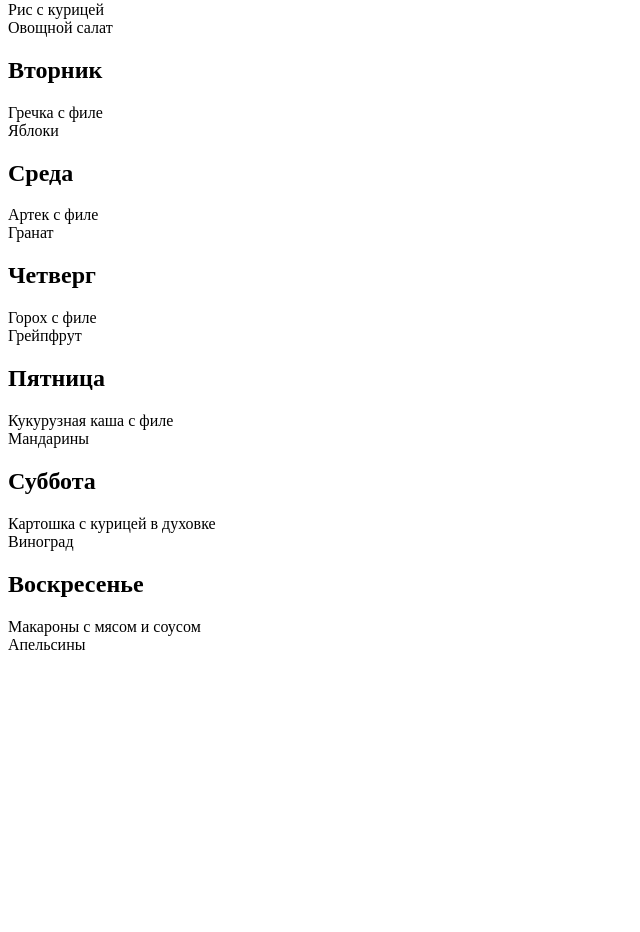
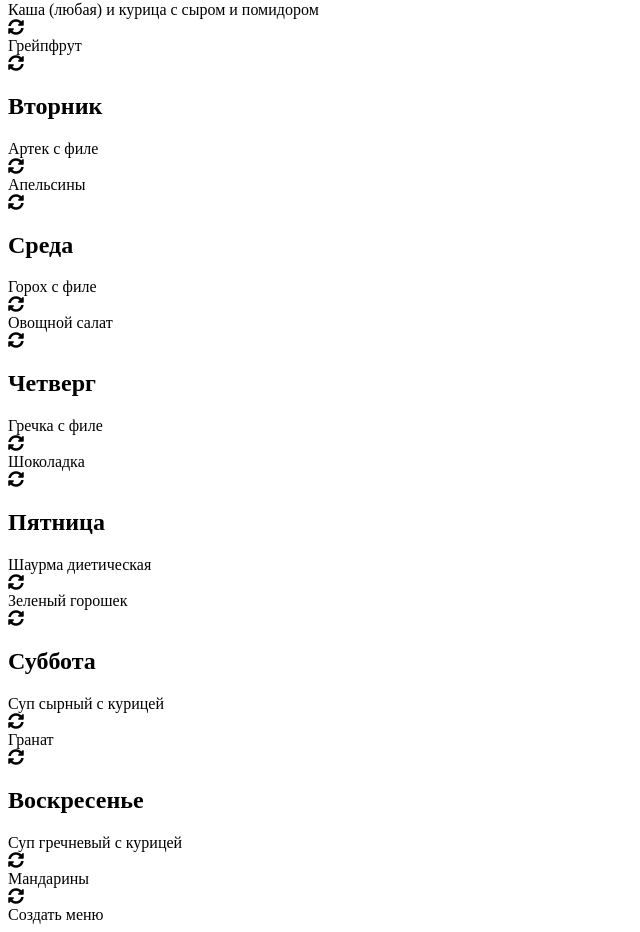
Before and after one commit to nicktorn89/menu-builder-app, a React (Create React App) app: page / in a window 1280 px wide. Shown: the part 66-998 px from the top of the page, without its empty margins (0-640 px from the left). Before the commit the page ends 800 px from the top, so only its background shows below. Built offline with nearby package versions, Linux system fonts and the light colour scheme.

Commit message:
Add basic functions, such as shuffle arrays, changing view after click on the Make menu button

```diff
--- a/public/index.html
+++ b/public/index.html
@@ -1,15 +1,19 @@
 <!DOCTYPE html>
 <html lang="en">
+
 <head>
   <meta charset="utf-8" />
-    <meta
-      name="viewport"
-      content="width=device-width, initial-scale=1, shrink-to-fit=no"
-    />
+  <meta name="viewport" content="width=device-width, initial-scale=1, shrink-to-fit=no" />
   <title>React App</title>
+
+  <link href="https://fonts.googleapis.com/css?family=Didact+Gothic|Pacifico" rel="stylesheet">
+  <link rel="stylesheet" href="https://use.fontawesome.com/releases/v5.3.1/css/all.css" integrity="sha384-mzrmE5qonljUremFsqc01SB46JvROS7bZs3IO2EmfFsd15uHvIt+Y8vEf7N7fWAU"
+    crossorigin="anonymous">
 </head>
+
 <body>
   <noscript>You need to enable JavaScript to run this app.</noscript>
   <div id="root"></div>
 </body>
+
 </html>
--- a/src/App.js
+++ b/src/App.js
@@ -1,5 +1,6 @@
 import React, { Component } from 'react';
 import Day from './Day';
+import Button from './components/Button';
 
 import mainData from "./data/main.json";
 import subData from "./data/sub.json";
@@ -14,16 +15,35 @@ class App extends Component {
     }
 
     this.showDays = this.showDays.bind(this);
+    this.shuffleArray = this.shuffleArray.bind(this);
     this.initDishes = this.initDishes.bind(this);
+    this.changeOneDish = this.changeOneDish.bind(this);
 
     this.handleClick = this.handleClick.bind(this);
   }
 
-  initDishes( main, sub ) {
+  shuffleArray (array) {
+    return array.sort(function () {
+      return 0.5 - Math.random();
+    });
+  }
+
+  initDishes( main, sub ) { // Main function that shuffle array and change view
+    this.shuffleArray(main);
+    this.shuffleArray(sub);
+
     this.setState({
       mainDishes: main,
       subDishes: sub,
     });
+  }
+
+  changeOneDish( target ) {
+    if(target.className === 'refresh') {
+      console.log(target.previousSibling);
+    } else {
+      console.log(target.parentNode.previousSibling);
+    }
   }
 
   componentDidMount() {
@@ -31,7 +51,18 @@ class App extends Component {
   }
 
   handleClick(event) {
-    console.log(event);
+    const eventClass = event.target.className;
+
+    if (eventClass === 'button__span' || eventClass === 'button') {
+      this.initDishes( mainData, subData);
+    } else {
+      // If clicked on refresh element
+      if (event.target.classList[2] === 'refresh__icon' || eventClass === 'refresh') {
+        this.changeOneDish(event.target);
+      }
+      console.log(eventClass);
+      return;
+    }
   }
 
   showDays( array, mainDishes, subDishes ) {
@@ -50,7 +81,7 @@ class App extends Component {
     return (
       <div className="App">
         {this.showDays(this.state.daysArray, this.state.mainDishes, this.state.subDishes)}
-        {console.log(this.state)}
+        <Button onClick={this.handleClick}/>
       </div>
     );
   }
--- a/src/Day.js
+++ b/src/Day.js
@@ -1,4 +1,5 @@
 import React, { Component } from 'react';
+import Refresh from './components/Refresh';
 
 import './index.css';
 
@@ -11,14 +12,13 @@ export default class Day extends Component {
                 </h2>
 
                 <div className="day__main-container">
-                    <span
-                    className="day__main-dish-span"
-                    onClick={this.props.onClick}
-                    >{this.props.mainDish}</span>
+                    <span className="day__main-dish-span">{this.props.mainDish}</span>
+                    <Refresh onClick={this.props.onClick}/>
                 </div>
 
                 <div className="day__sub-container">
                     <span className="day__sub-dish-span">{this.props.subDish}</span>
+                    <Refresh onClick={this.props.onClick}/>
                 </div>
             </div>
         );
--- /dev/null
+++ b/src/components/Button.js
@@ -0,0 +1,16 @@
+import React, { Component } from 'react';
+
+import '../index.css';
+
+export default class Button extends Component {
+    render() {
+        return(
+            <div
+            className="button"
+            onClick={this.props.onClick}
+            >
+                <span className="button__span">Создать меню</span>
+            </div>
+        );
+    }
+}
--- /dev/null
+++ b/src/components/Refresh.js
@@ -0,0 +1,16 @@
+import React, { Component } from 'react';
+
+import '../index.css';
+
+export default class Refresh extends Component {
+    render() {
+        return(
+            <div
+            className="refresh"
+            onClick={this.props.onClick}
+            >
+                <i className="fas fa-sync-alt refresh__icon"></i>
+            </div>
+        );
+    }
+}
```
Lines whose indentation alone changed are shown as unchanged.
